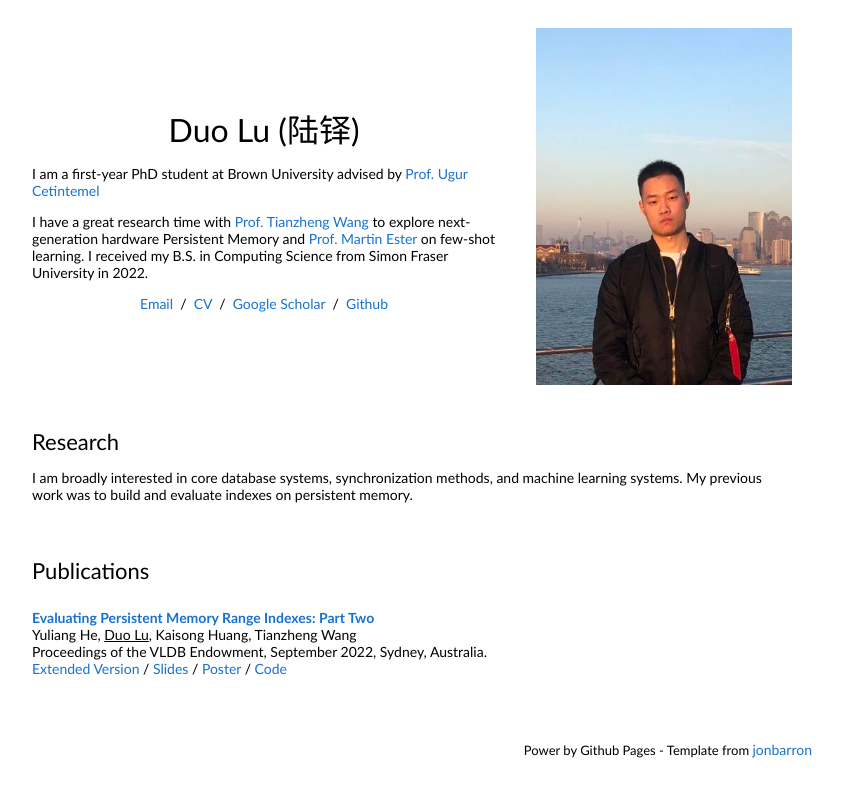
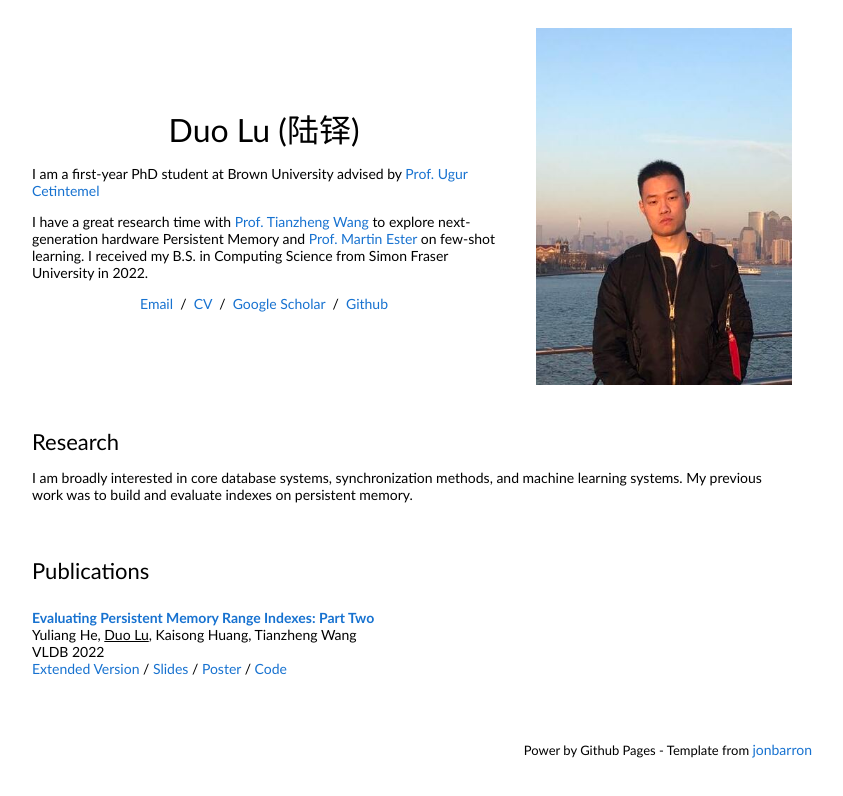
Before and after one commit to Duo-Lu/duo-lu.github.io, a plain HTML site: page index.html in a window 1280 px wide. Shown: the whole page, without its empty margins (228-1071 px from the left). Drawn offline with Linux system fonts and the light colour scheme.

Commit message:
save changes

```diff
--- a/index.html
+++ b/index.html
@@ -75,7 +75,7 @@
               <br>
               Yuliang He,  <u>Duo Lu</u>,  Kaisong Huang,  Tianzheng Wang
               <br>
-              Proceedings of the VLDB Endowment, September 2022, Sydney, Australia.
+              VLDB 2022
               <br>
               <a href="https://arxiv.org/pdf/2201.13047.pdf">Extended Version</a> /
               <a href="https://www.sfu.ca/~kha85/pibench-ep2-vldb.pdf">Slides</a> /
```
